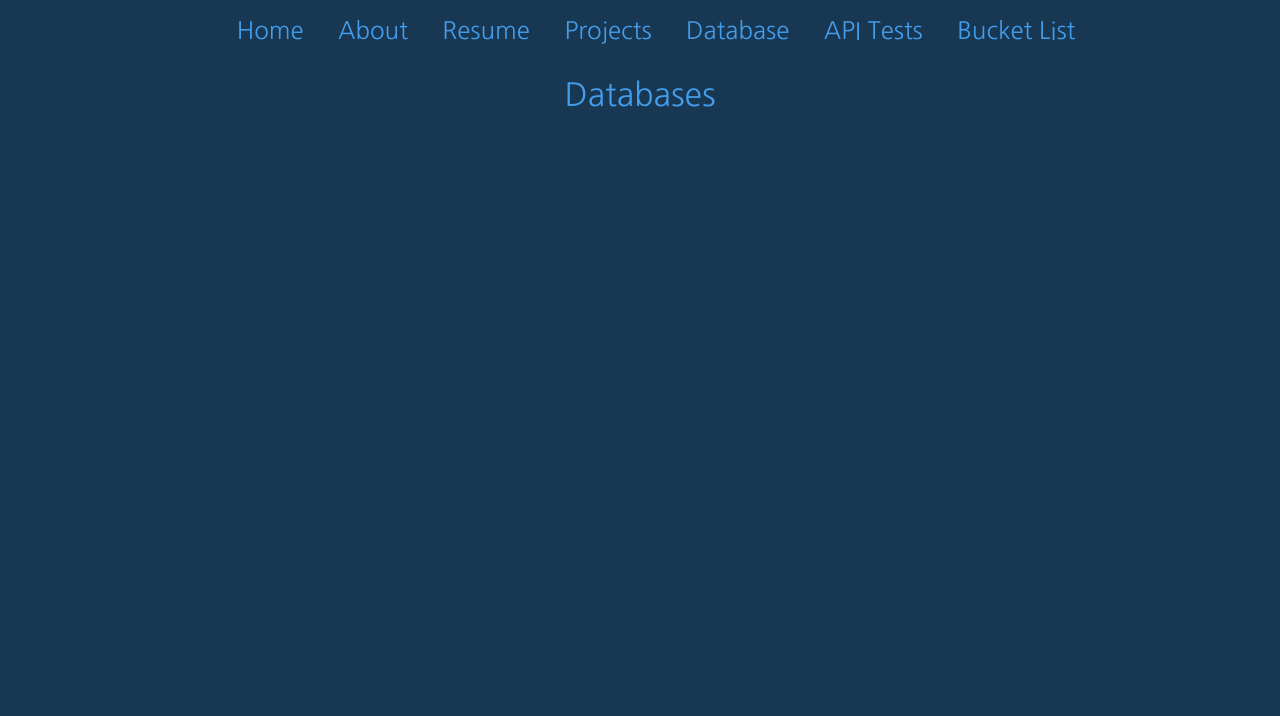
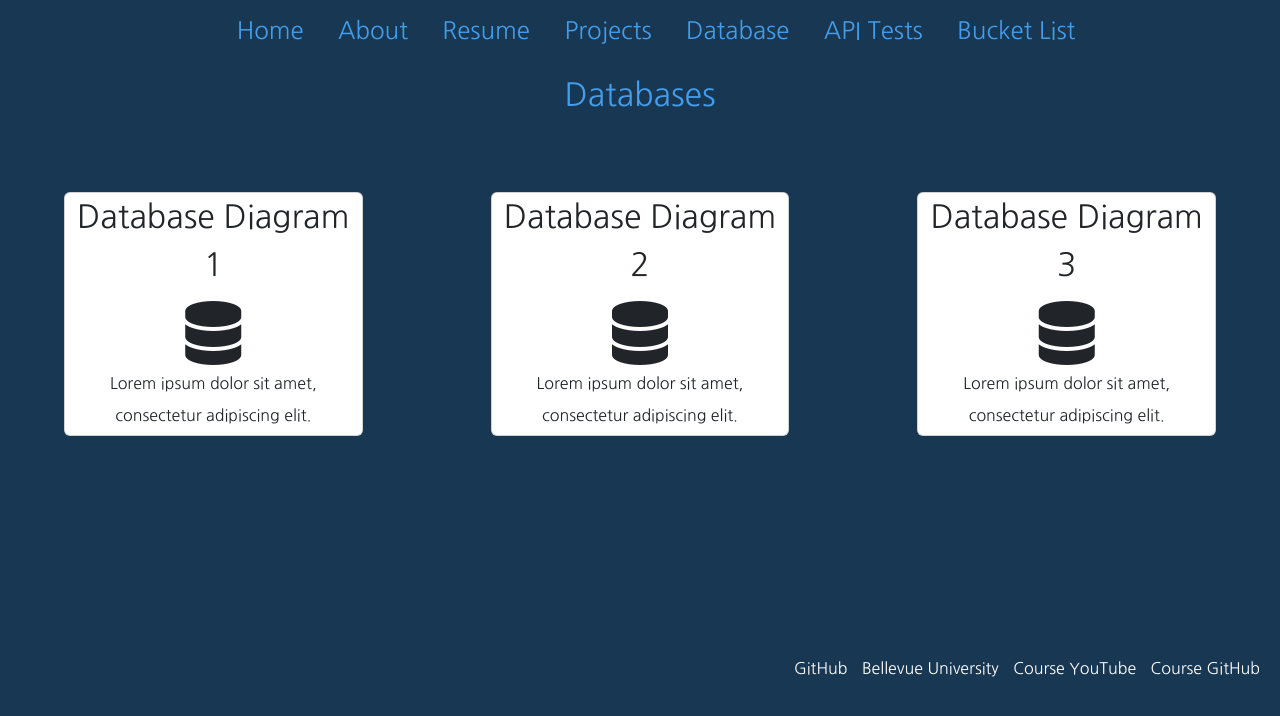
Before and after one commit to bgrashorn/personal-portfolio, a plain HTML site: page views/database.html in a window 1280 px wide. Drawn offline with nearby package versions, Linux system fonts and the light colour scheme.

Commit message:
Additions

```diff
--- a/styles.css
+++ b/styles.css
@@ -59,11 +59,18 @@ a h5 {
     font-family: 'Nanum Gothic', sans-serif;
 }
 
+footer {
+    margin: 0;
+}
 .footer-div {
     position: relative;
-    top: 685px;
+    top: 200px;
     float: right;
     padding-right: 15px;
+}
+
+.home-footer {
+    top: 650px;
 }
 
 .footer-div li {
@@ -92,6 +99,7 @@ a h5 {
     line-height: 2;
     text-align: center;
     color: #183752;
+    font-size: 18px;
 }
 
 .gb-statue {
@@ -128,6 +136,18 @@ a h5 {
     padding-top: 40px;
 }
 
+.contact-btn {
+    border-radius: 4px;
+    width: 15%;
+    background-color: #449deb;
+    color: white;
+}
+
+.contact-btn:hover {
+    color: #183752;
+    background-color: #446beb;
+}
+
 /* Projects Styles */
 .card {
     width: 50%;
@@ -160,7 +180,7 @@ a h5 {
 
 /* Bucket List Styling */
 .bl-card {
-    width: 50%;
+    width: 20%;
     margin: auto;
     border-radius: 20px;
     text-align: center;
@@ -175,6 +195,7 @@ a h5 {
 .bl-item {
     list-style-type: none;
     line-height: 4;
+    font-size: 18px;
 }
 
 .icon-fa {
@@ -183,3 +204,40 @@ a h5 {
     margin: auto;
     font-size: 50px;
 }
+
+/* API Tests and Database sections */
+
+.grid-container {
+    display: grid;
+    grid-template-columns: auto auto auto;
+    padding-top: 50px;
+}
+.card {
+    width: 70%;
+    margin: 20px auto;
+
+}
+
+.card-title {
+    text-align: center;
+    font-size: 2em;
+    color: #4F3674;
+    font-weight: 400;
+}
+
+.card-content {
+    padding: 4px 16px;
+    line-height: 2;
+}
+
+.card:hover {
+    box-shadow: 0 8px 16px 0 rgba(0, 0, 0, 2.2);
+}
+
+.test-link {
+    text-decoration: none;
+}
+
+.icon-api {
+    font-size: 4rem;
+}
--- a/views/database.html
+++ b/views/database.html
@@ -48,5 +48,61 @@
     <div>
       <h2>Databases</h2>
     </div>
+
+    <div class="grid-container">
+      <a href="" class="test-link">
+        <div class="card">
+          <div class="card-title">Database Diagram 1</div>
+          <div class="card-content">
+            <i class="fa-solid fa-database icon-api"></i>
+            <br />
+            Lorem ipsum dolor sit amet, consectetur adipiscing elit.
+          </div>
+        </div>
+      </a>
+
+      <a href="" class="test-link">
+        <div class="card">
+          <div class="card-title">Database Diagram 2</div>
+          <div class="card-content">
+            <i class="fa-solid fa-database icon-api"></i>
+            <br />
+            Lorem ipsum dolor sit amet, consectetur adipiscing elit.
+          </div>
+        </div>
+      </a>
+
+      <a href="" class="test-link">
+        <div class="card">
+          <div class="card-title">Database Diagram 3</div>
+          <div class="card-content">
+            <i class="fa-solid fa-database icon-api"></i>
+            <br />
+            Lorem ipsum dolor sit amet, consectetur adipiscing elit.
+          </div>
+        </div>
+      </a>
+    </div>
+
+    <footer>
+      <div class="footer-div">
+        <ul>
+          <li>
+            <a href="https://github.com/bgrashorn" target="_blank">GitHub</a>
+          </li>
+          <li>
+            <a href="https://www.bellevue.edu/" target="_blank"
+              >Bellevue University</a
+            >
+          </li>
+          <li><a href="" target="_blank">Course YouTube</a></li>
+          <li>
+            <a href="https://github.com/buwebdev" target="_blank"
+              >Course GitHub</a
+            >
+          </li>
+        </ul>
+      </div>
+    </footer>
   </body>
 </html>
```
Also changed, not shown: index.html (+1 -1 lines), views/about.html (+21 -0 lines), views/api-tests.html (+34 -0 lines), views/bucket-list.html (+21 -0 lines), views/projects.html (+21 -0 lines), views/resume.html (+23 -1 lines).
